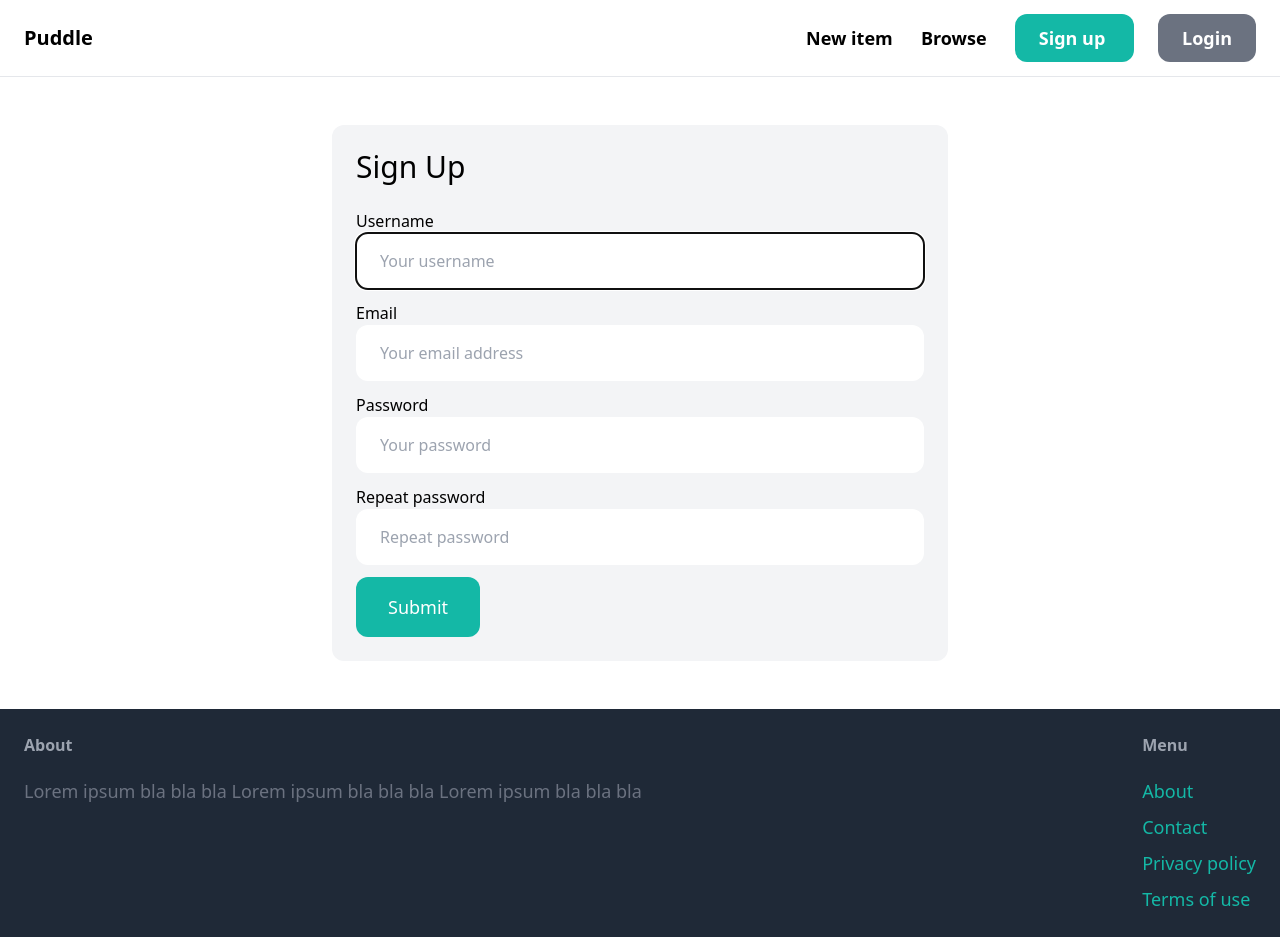
After one commit to Alihaghayegh/django-OnlineShop, a Django app: page /signup/ in a window 1280 px wide. The commit adds this page. Run offline with Django 4.2, Linux system fonts and the light colour scheme; parts of the project's set-up code (start-up, migrations or seed data) failed here and were passed over; some libraries are stand-ins or nearby versions.

Commit message:
user sign up handled and added to app

```diff
--- /dev/null
+++ b/onlineShop/core/forms.py
@@ -0,0 +1,26 @@
+from django import forms
+from django.contrib.auth.forms import UserCreationForm
+from django.contrib.auth.models import User
+
+
+class SignupForm(UserCreationForm):
+    class Meta:
+        model = User
+        fields = ('username', 'email', 'password1', 'password2')
+
+    username = forms.CharField(widget=forms.TextInput(attrs={
+        'placeholder': 'Your username',
+        'class': 'w-full py-4 px-6 rounded-xl'
+    }))
+    email = forms.CharField(widget=forms.EmailInput(attrs={
+        'placeholder': 'Your email address',
+        'class': 'w-full py-4 px-6 rounded-xl'
+    }))
+    password1 = forms.CharField(widget=forms.PasswordInput(attrs={
+        'placeholder': 'Your password',
+        'class': 'w-full py-4 px-6 rounded-xl'
+    }))
+    password2 = forms.CharField(widget=forms.PasswordInput(attrs={
+        'placeholder': 'Repeat password',
+        'class': 'w-full py-4 px-6 rounded-xl'
+    }))
--- a/onlineShop/core/templates/core/base.html
+++ b/onlineShop/core/templates/core/base.html
@@ -18,7 +18,7 @@
         <a href="#" class="text-lg font-semibold hover:text-gray-500">Browse</a>
 
         <a
-                href="#"
+                href="{% url 'core:signup' %}"
                 class="px-6 py-3 text-lg font-semibold bg-teal-500 text-white rounded-xl hover:bg-teal-700"
         >
             Sign up
--- /dev/null
+++ b/onlineShop/core/templates/core/signup.html
@@ -0,0 +1,41 @@
+{% extends 'core/base.html' %}
+
+{% block title %}Sign Up{% endblock %}
+
+{% block content %}
+    <div class="w-1/2 my-6 mx-auto p-6 bg-gray-100 rounded-xl">
+        <h1 class="mb-6 text-3xl">Sign Up</h1>
+        <form method="post" action=".">
+            {% csrf_token %}
+
+            <div class="mb-3">
+                <label class="inline_block mb-2">Username</label><br>
+                {{ form.username }}
+            </div>
+            <div class="mb-3">
+                <label class="inline_block mb-2">Email</label><br>
+                {{ form.email }}
+            </div>
+            <div class="mb-3">
+                <label class="inline_block mb-2">Password</label><br>
+                {{ form.password1 }}
+            </div>
+            <div class="mb-3">
+                <label class="inline_block mb-2">Repeat password</label><br>
+                {{ form.password2 }}
+            </div>
+
+            {% if form.errors or form.non_field_errors %}
+                <div class="mb-3 p-6 bg-red-100 rounded-xl">
+                    {% for field in form %}
+                        {{ form.errors }}
+                    {% endfor %}
+
+                    {{ form.non_field_errors }}
+                </div>
+            {% endif %}
+
+            <button class="py-4 px-8 text-lg bg-teal-500 hover:bg-teal-700 rounded-xl text-white">Submit</button>
+        </form>
+    </div>
+{% endblock %}
--- a/onlineShop/core/urls.py
+++ b/onlineShop/core/urls.py
@@ -7,4 +7,5 @@ app_name = 'core'
 urlpatterns = [
     path('', views.index, name='index'),
     path("contact/", views.contact, name="contact"),
+    path('signup/', views.signup, name='signup'),
 ]
--- a/onlineShop/core/views.py
+++ b/onlineShop/core/views.py
@@ -1,5 +1,6 @@
-from django.shortcuts import render
+from django.shortcuts import render, redirect
 from item.models import Category, Item
+from .forms import SignupForm
 
 
 def index(request):
@@ -14,3 +15,19 @@ def index(request):
 
 def contact(request):
     return render(request, 'core/contact.html')
+
+
+def signup(request):
+    if request.method == 'POST':
+        form = SignupForm(request.POST)
+
+        if form.is_valid():
+            form.save()
+
+            return redirect('/login/')
+    else:
+        form = SignupForm()
+
+    return render(request, 'core/signup.html', {
+        'form': form
+    })
```
